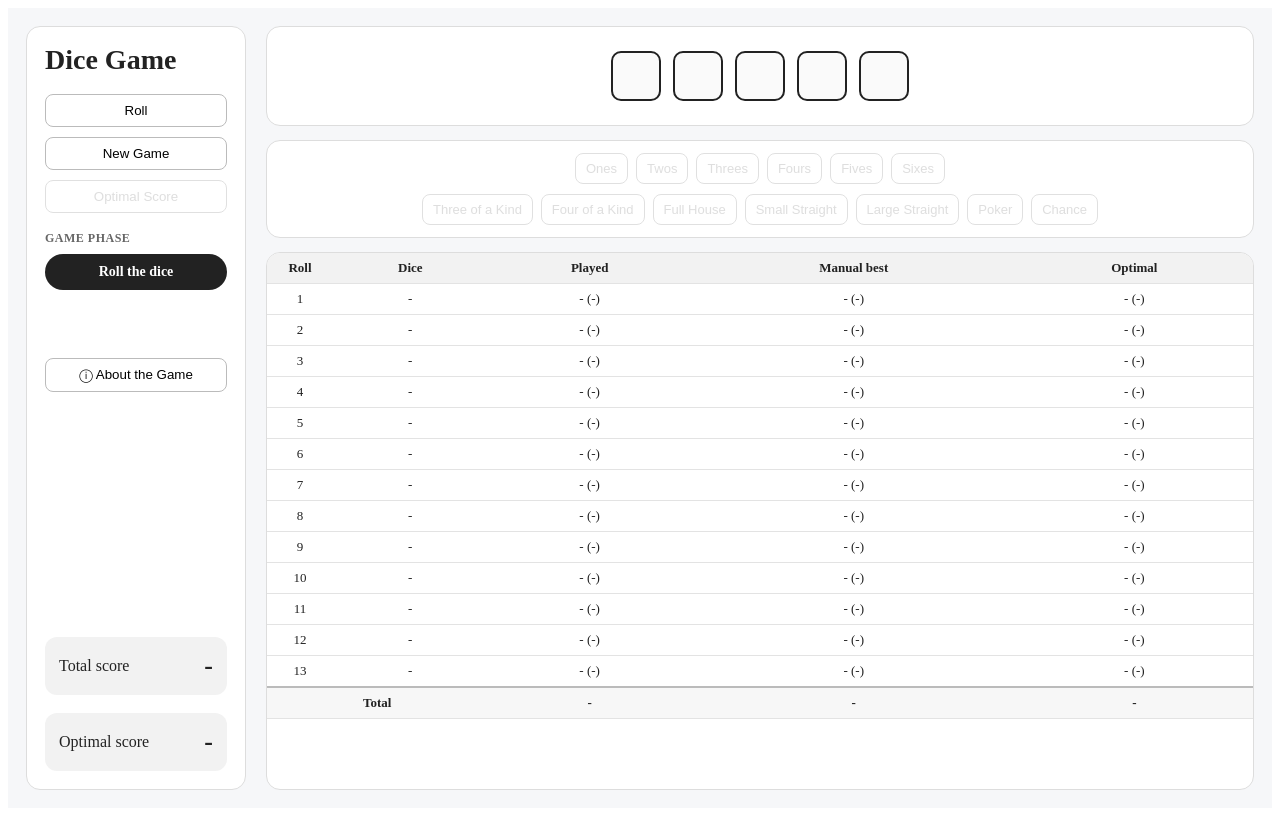
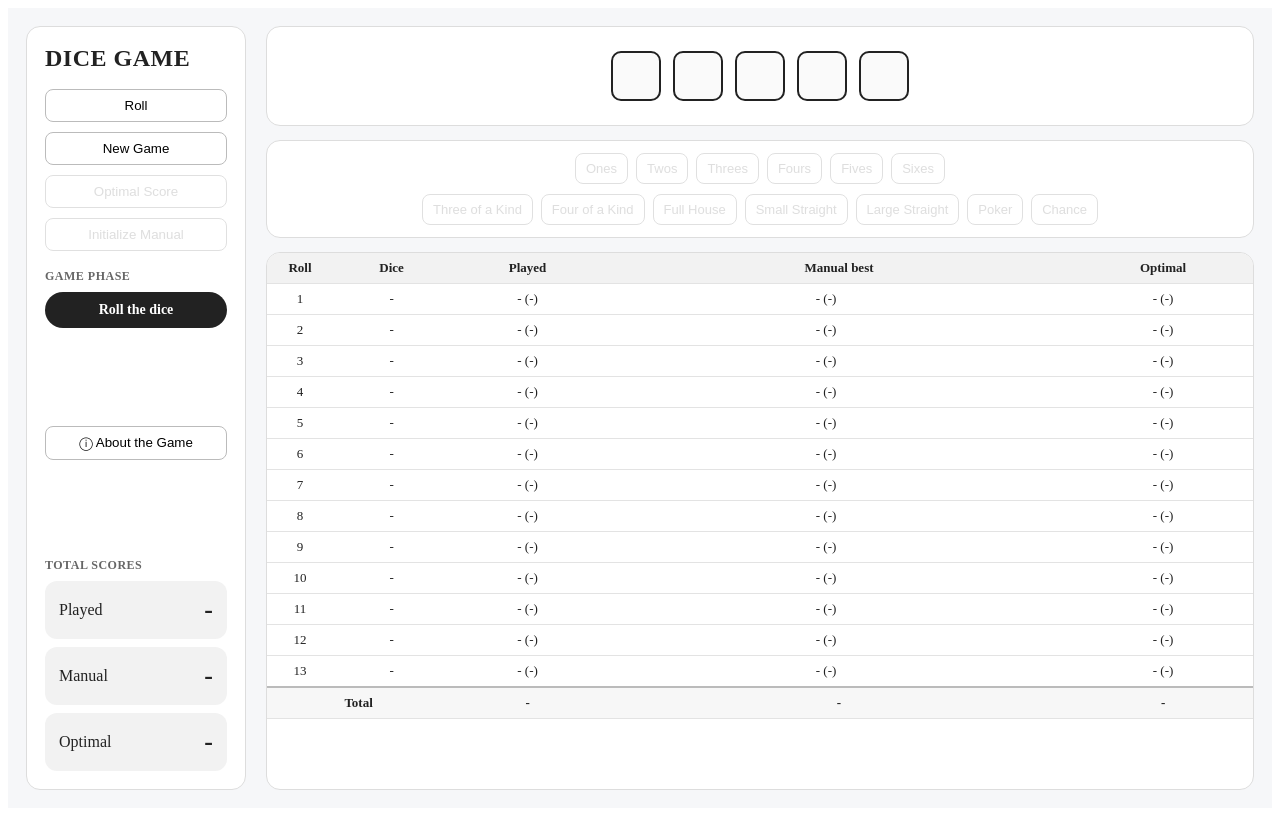
Before and after one commit to czmadzia2201/dice-frontend, an Angular app: page / in a window 1280 px wide. Built offline with nearby package versions, Linux system fonts and the light colour scheme.

Commit message:
Frontend for manual best

```diff
--- /dev/null
+++ b/src/app/models/choice-action.ts
@@ -0,0 +1,4 @@
+export enum ChoiceAction {
+  ASSIGN = 'ASSIGN',
+  CLEAR = 'CLEAR'
+}
--- a/src/app/models/game-state.ts
+++ b/src/app/models/game-state.ts
@@ -1,16 +1,18 @@
 import { Category } from './category';
 import { RollEntry } from './roll-entry';
 import { GamePhase } from './game-phase';
-import { OptimalResult } from './optimal-result';
+import { ResultSummary } from './result-summary';
 
 export interface GameState {
     id: string;
     createdAt: string;
     currentRoll: number[];
     availableCategories: Category[];
+    manualAvailableCategories: Category[] | null;
     score: number | null;
     totalScore: number | null ;
     rollHistory: RollEntry[];
     gamePhase: GamePhase;
-    optimalResult: OptimalResult | null;
+    optimalResult: ResultSummary | null;
+    manualResult: ResultSummary | null;
 }
--- /dev/null
+++ b/src/app/models/manual-choice.ts
@@ -0,0 +1,8 @@
+import { Category } from './category';
+import { ChoiceAction } from './choice-action';
+
+export interface ManualChoice {
+  rollNumber: number;
+  category: Category;
+  action: ChoiceAction;
+}
--- a/src/app/models/optimal-result.ts
+++ b/src/app/models/result-summary.ts
@@ -1,6 +1,6 @@
 import { RollEntry } from './roll-entry';
 
-export interface OptimalResult {
+export interface ResultSummary {
     totalScore: number;
     rollHistory: RollEntry[];
 }
--- a/src/app/models/roll-entry.ts
+++ b/src/app/models/roll-entry.ts
@@ -3,6 +3,6 @@ import { Category } from './category';
 export interface RollEntry {
   rollNumber: number;
   diceValues: number[];
-  category?: Category;
-  score?: number;
+  category: Category | null;
+  score: number | null;
 }
--- a/src/app/pages/game-page/game-page.css
+++ b/src/app/pages/game-page/game-page.css
@@ -28,8 +28,11 @@
 
 h1 {
   margin: 0;
-  font-size: 28px;
   line-height: 1.1;
+  font-size: 24px;
+  font-weight: 600;
+  text-transform: uppercase;
+  letter-spacing: 0.5px;
 }
 
 .status-badge {
@@ -63,7 +66,7 @@ h1 {
 }
 
 .about-section {
-  margin-top: 50px;
+  margin-top: auto;
   display: flex;
   flex-direction: column;
 }
@@ -85,8 +88,11 @@ button:disabled {
   cursor: not-allowed;
 }
 
-.score-box-top {
+.score-box-section {
   margin-top: auto;
+  display: flex;
+  flex-direction: column;
+  gap: 8px;
 }
 
 .score-box {
@@ -161,6 +167,14 @@ button:disabled {
   padding: 7px 10px;
 }
 
+.categories button.selected-manual-category {
+  background: #222;
+  color: white;
+  border-color: #222;
+  font-weight: 700;
+  box-shadow: 0 0 0 3px rgba(0, 0, 0, 0.12);
+}
+
 .score-table {
   background: white;
   border: 1px solid #ddd;
@@ -191,6 +205,19 @@ th:first-child {
   width: 50px;
 }
 
+.manual-cell {
+  min-width: 120px;
+}
+
+.manual-cell-active {
+  cursor: pointer;
+  background: #fafafa;
+}
+
+.manual-cell-active:hover {
+  background: #eeeeee;
+}
+
 .total-row {
   font-weight: 700;
   background: #f7f7f7;
@@ -199,3 +226,34 @@ th:first-child {
 .total-row td {
   border-top: 2px solid #bbb;
 }
+
+.manual-cell {
+  position: relative;
+  min-width: 120px;
+  padding-right: 34px;
+}
+
+.clear-manual-button {
+  position: absolute;
+  right: 6px;
+  top: 50%;
+  transform: translateY(-50%);
+
+  width: 24px;
+  height: 24px;
+  padding: 0;
+
+  border: none;
+  border-radius: 6px;
+  background: transparent;
+
+  font-size: 14px;
+  line-height: 1;
+  cursor: pointer;
+  opacity: 0.55;
+}
+
+.clear-manual-button:hover {
+  background: #eeeeee;
+  opacity: 1;
+}
--- a/src/app/pages/game-page/game-page.html
+++ b/src/app/pages/game-page/game-page.html
@@ -6,7 +6,8 @@
     <div class="actions">
       <button (click)="rollDice()" [disabled]="!canRoll()">Roll</button>
       <button (click)="newGame()">New Game</button>
-      <button (click)="optimal()" [disabled]="!canGetOptimal()">Optimal Score</button>
+      <button (click)="optimal()" [disabled]="!canUsePostGameFeatures()">Optimal Score</button>
+      <button (click)="initManual()" [disabled]="!canUsePostGameFeatures()">Initialize Manual</button>
     </div>
 
     <div class="phase-section">
@@ -21,14 +22,22 @@
       <button (click)="showAbout = true">ⓘ About the Game</button>
     </div>
 
-    <div class="score-box score-box-top">
-      <span>Total score</span>
-      <strong>{{ gameState?.totalScore ?? '-' }}</strong>
-    </div>
+    <div class="score-box-section">
+      <div class="section-title">Total Scores</div>
+      <div class="score-box">
+        <span>Played</span>
+        <strong>{{ gameState?.totalScore ?? '-' }}</strong>
+      </div>
 
-    <div class="score-box">
-      <span>Optimal score</span>
-      <strong>{{ gameState?.optimalResult?.totalScore ?? '-' }}</strong>
+      <div class="score-box">
+        <span>Manual</span>
+        <strong>{{ gameState?.manualResult?.totalScore ?? '-' }}</strong>
+      </div>
+
+      <div class="score-box">
+        <span>Optimal</span>
+        <strong>{{ gameState?.optimalResult?.totalScore ?? '-' }}</strong>
+      </div>
     </div>
   </aside>
 
@@ -52,7 +61,8 @@
         @for (category of numberCategories; track category) {
         <button
           type="button"
-          (click)="scoreCategory(category)"
+          (click)="onCategoryClick(category)"
+          [class.selected-manual-category]="category === selectedManualCategory"
           [disabled]="!canChoose(category)">
           {{ categoryLabels[category] }}
         </button>
@@ -63,7 +73,8 @@
         @for (category of combinationCategories; track category) {
         <button
           type="button"
-          (click)="scoreCategory(category)"
+          (click)="onCategoryClick(category)"
+          [class.selected-manual-category]="category === selectedManualCategory"
           [disabled]="!canChoose(category)">
           {{ categoryLabels[category] }}
         </button>
@@ -87,21 +98,37 @@
         <tbody>
         @for (rowNumber of rowNumbers; track rowNumber) {
         @let entry = getHistoryEntry(rowNumber);
+        @let manualEntry = getManualHistoryEntry(rowNumber);
         @let optimalEntry = getOptimalHistoryEntry(rowNumber);
 
         <tr>
           <td>{{ rowNumber }}</td>
           <td>{{ entry?.diceValues?.join(', ') ?? '-' }}</td>
-          <td>{{ entry?.score ?? '-' }} ({{ entry?.category ?? '-' }})</td>
-          <td>- (-)</td>
-          <td>{{ optimalEntry?.score ?? '-' }} ({{ optimalEntry?.category ?? '-' }})</td>
+          <td>{{ formatRollEntry(entry) }}</td>
+          <td
+            class="manual-cell"
+            [class.manual-cell-active]="isManualMode()"
+            (click)="assignManualCategory(rowNumber)">
+            {{ formatRollEntry(manualEntry) }}
+
+            @if (manualEntry?.category) {
+            <button
+              type="button"
+              class="clear-manual-button"
+              title="Clear manual choice"
+              (click)="clearManualCategory(rowNumber); $event.stopPropagation()">
+              🗑️
+            </button>
+            }
+          </td>
+          <td>{{ formatRollEntry(optimalEntry) }}</td>
         </tr>
         }
 
         <tr class="total-row">
           <td colspan="2">Total</td>
           <td>{{ gameState?.totalScore ?? '-' }}</td>
-          <td>-</td>
+          <td>{{ gameState?.manualResult?.totalScore ?? '-' }}</td>
           <td>{{ gameState?.optimalResult?.totalScore ?? '-' }}</td>
         </tr>
         </tbody>
--- a/src/app/pages/game-page/game-page.ts
+++ b/src/app/pages/game-page/game-page.ts
@@ -5,6 +5,9 @@ import { GameState } from '../../models/game-state';
 import { Category, CategoryType, CATEGORY_TYPES } from '../../models/category';
 import { GamePhase } from '../../models/game-phase';
 import { AboutModal } from '../../modals/about-modal/about-modal';
+import { ManualChoice } from '../../models/manual-choice';
+import { ChoiceAction } from '../../models/choice-action';
+import { RollEntry } from '../../models/roll-entry';
 
 @Component({
   selector: 'app-game-page',
@@ -16,6 +19,8 @@ export class GamePage {
   private gameService = inject(GameService);
 
   gameState: GameState | null = null;
+
+  selectedManualCategory?: Category;
 
   showAbout = false;
 
@@ -56,10 +61,6 @@ export class GamePage {
   readonly emptyDice = Array.from({ length: 5 });
 
 
-  isCategoryAvailable(category: Category): boolean {
-    return this.gameState?.availableCategories.includes(category) ?? true;
-  }
-
   rollDice(): void {
     this.gameService.rollDice(this.gameState?.id).subscribe(state => {
       this.gameState = state;
@@ -69,6 +70,7 @@ export class GamePage {
   newGame(): void {
     this.gameService.newGame().subscribe(state => {
       this.gameState = state;
+      this.selectedManualCategory = undefined;
     });
   }
 
@@ -78,8 +80,32 @@ export class GamePage {
     });
   }
 
+  onCategoryClick(category: Category): void {
+    if (this.gameState?.gamePhase === 'CHOICE') {
+      this.scoreCategory(category);
+    }
+    if (this.gameState?.gamePhase === 'FINISHED' && this.gameState?.manualAvailableCategories != null) {
+      this.selectManualCategory(category);
+    }
+  }
+
   scoreCategory(category: Category): void {
     this.gameService.scoreCategory(this.gameState!.id, category).subscribe(state => {
+      this.gameState = state;
+    });
+  }
+
+  selectManualCategory(category: Category): void {
+    this.selectedManualCategory =
+      this.selectedManualCategory === category ? undefined : category;
+  }
+
+  initManual(): void {
+    if (this.gameState?.manualResult) {
+      return;
+    }
+
+    this.gameService.initManual(this.gameState!.id).subscribe(state => {
       this.gameState = state;
     });
   }
@@ -89,12 +115,30 @@ export class GamePage {
         === GamePhase.ROLL;
   }
 
-  canGetOptimal(): boolean {
+  canUsePostGameFeatures(): boolean {
     return this.gameState?.gamePhase === GamePhase.FINISHED;
   }
 
   canChoose(category: Category): boolean {
-    return this.gameState?.gamePhase === 'CHOICE' && this.isCategoryAvailable(category);
+    return this.canChooseInGame(category) || this.canChooseInManual(category);
+  }
+
+  private canChooseInGame(category: Category): boolean {
+    return this.gameState?.gamePhase === 'CHOICE'
+      && this.isCategoryAvailable(category);
+  }
+
+  private canChooseInManual(category: Category): boolean {
+    return this.gameState?.manualAvailableCategories != null
+      && this.isManualCategoryAvailable(category);
+  }
+
+  isCategoryAvailable(category: Category): boolean {
+    return this.gameState?.availableCategories.includes(category) ?? true;
+  }
+
+  isManualCategoryAvailable(category: Category): boolean {
+    return this.gameState?.manualAvailableCategories?.includes(category) ?? true;
   }
 
   gamePhase(): string {
@@ -111,4 +155,55 @@ export class GamePage {
     return this.gameState?.optimalResult?.rollHistory?.[rowNumber - 1];
   }
 
+  getManualHistoryEntry(rowNumber: number) {
+    return this.gameState?.manualResult?.rollHistory?.[rowNumber - 1];
+  }
+
+  isManualMode(): boolean {
+    return this.gameState?.manualResult != null;
+  }
+
+  assignManualCategory(rollNumber: number): void {
+    if (!this.selectedManualCategory) {
+      return;
+    }
+
+    const manualChoice: ManualChoice = {
+      rollNumber,
+      action: ChoiceAction.ASSIGN,
+      category: this.selectedManualCategory
+    };
+
+    this.gameService.manual(this.gameState!.id, manualChoice).subscribe(state => {
+      this.gameState = state;
+      this.selectedManualCategory = undefined;
+    });
+  }
+
+  clearManualCategory(rollNumber: number): void {
+    const manualEntry = this.getManualHistoryEntry(rollNumber);
+
+    if (!manualEntry?.category) {
+      return;
+    }
+
+    const manualChoice: ManualChoice = {
+      rollNumber,
+      action: ChoiceAction.CLEAR,
+      category: manualEntry.category
+    };
+
+    this.gameService.manual(this.gameState!.id, manualChoice).subscribe(state => {
+      this.gameState = state;
+    });
+  }
+
+  formatRollEntry(entry: RollEntry | undefined | null): string {
+    if (entry?.category == null || entry.score == null) {
+      return '- (-)';
+    }
+
+    return `${entry.score} (${this.categoryLabels[entry.category]})`;
+  }
+
 }
--- a/src/app/services/game-service.ts
+++ b/src/app/services/game-service.ts
@@ -3,6 +3,7 @@ import { HttpClient } from '@angular/common/http';
 import { Observable } from 'rxjs';
 import { GameState } from '../models/game-state';
 import { Category } from '../models/category';
+import { ManualChoice } from '../models/manual-choice';
 
 @Injectable({
   providedIn: 'root'
@@ -46,4 +47,18 @@ export class GameService {
     );
   }
 
+  manual(id: string, manualChoice: ManualChoice): Observable<GameState> {
+    return this.http.post<GameState>(
+      `${this.apiUrl}/${id}/manual`,
+      manualChoice
+    );
+  }
+
+  initManual(id: string): Observable<GameState> {
+    return this.http.post<GameState>(
+      `${this.apiUrl}/${id}/init-manual`,
+      {}
+    );
+  }
+
 }
```
